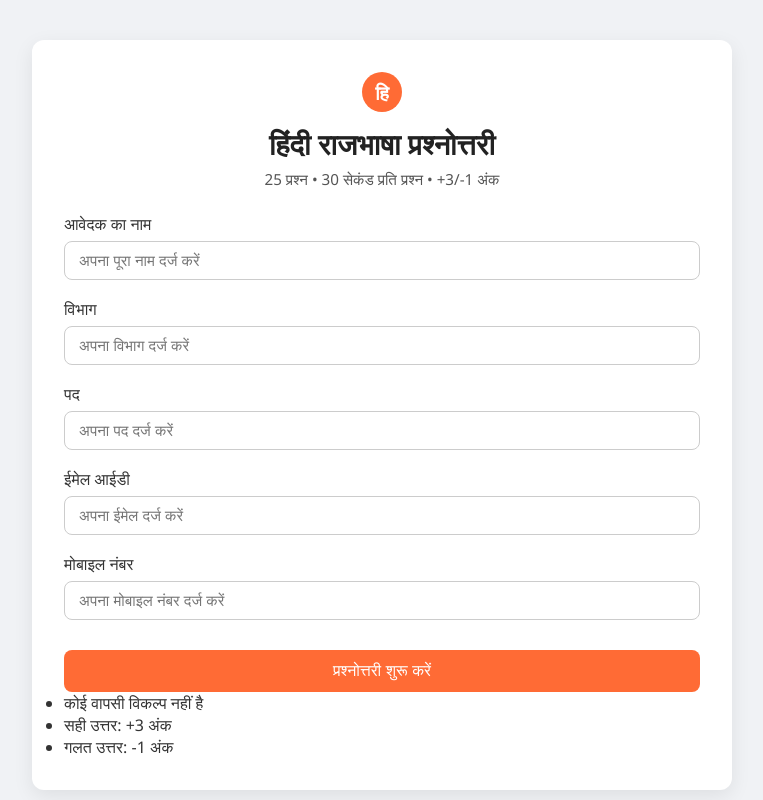
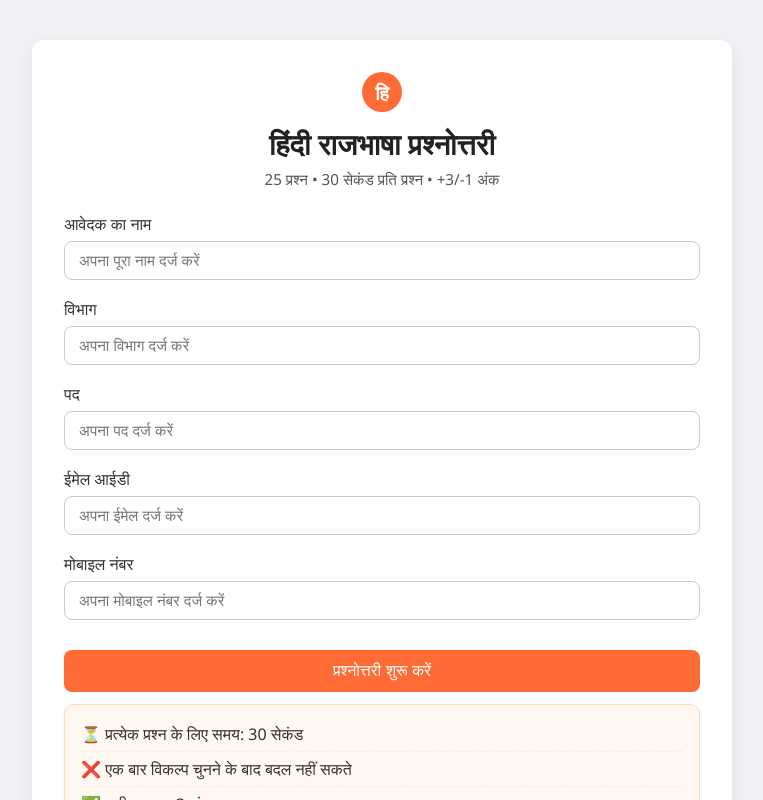
Before and after one commit to hindiquiz2025/hindi-quiz-frontend, a React (Create React App) app: page / in a window 1280 px wide. Shown: the top 800 px of the page, without its empty margins (258-1021 px from the left). Built offline with nearby package versions, Linux system fonts and the light colour scheme.

Commit message:
Final quiz deployment with timer + rules section

```diff
--- a/src/App.css
+++ b/src/App.css
@@ -57,6 +57,28 @@ body {
   width: 40px;
   height: 40px;
   margin-bottom: 12px;
+}
+
+.quiz-info {
+  background: #fff8f0;
+  border: 1px solid #ffd9b3;
+  border-radius: 10px;
+  padding: 12px 16px;
+  margin-top: 12px;
+  font-size: 16px;
+  color: #333;
+  box-shadow: 0 2px 6px rgba(0, 0, 0, 0.05);
+}
+
+.quiz-info li {
+  padding: 6px 0;       /* reduce spacing */
+  border-bottom: 1px dashed #eee;
+}
+
+.quiz-info ul {
+  list-style: none;
+  padding: 0;
+  margin: 0;
 }
 
 /* Registration form */
@@ -127,6 +149,13 @@ button {
   font-weight: 600;
   color: #d9534f;
 }
+
+.circular-timer {
+  margin: 10px auto;
+  display: block;
+
+}
+
 
 /* Progress bar */
 .progress-bar {
--- a/src/App.jsx
+++ b/src/App.jsx
@@ -154,6 +154,59 @@ const questions = [
     correct: 1
   }
 ];
+
+const CircularTimer = ({ timeLeft, duration }) => {
+  const radius = 30
+  const circumference = 2 * Math.PI * radius
+  const progress = (timeLeft / duration) * circumference
+
+  // Decide color based on remaining time
+  let strokeColor = "#2ecc71" // green
+  if (timeLeft <= 10) {
+    strokeColor = "#e63946" // red
+  } else if (timeLeft <= 20) {
+    strokeColor = "#f39c12" // orange
+  }
+
+  return (
+    <svg width="90" height="90" className="circular-timer">
+      <circle
+        cx="45"
+        cy="45"
+        r={radius}
+        stroke="#eee"
+        strokeWidth="6"
+        fill="none"
+      />
+      <circle
+        cx="45"
+        cy="45"
+        r={radius}
+        stroke={strokeColor}
+        strokeWidth="6"
+        fill="none"
+        strokeDasharray={circumference}
+        strokeDashoffset={circumference - progress}
+        strokeLinecap="round"
+        style={{ transition: "stroke-dashoffset 1s linear, stroke 0.5s ease" }}
+      />
+      <text
+        x="50%"
+        y="50%"
+        textAnchor="middle"
+        dominantBaseline="middle"
+        fontSize="18"
+        fontWeight="bold"
+        fill="#333"
+      >
+        {timeLeft}s
+      </text>
+    </svg>
+  )
+}
+
+
+
 
 function App() {
   const [currentScreen, setCurrentScreen] = useState('registration')
@@ -371,9 +424,11 @@ function App() {
 
             <div className="quiz-info">
               <ul>
-                <li>कोई वापसी विकल्प नहीं है</li>
-                <li>सही उत्तर: +3 अंक</li>
-                <li>गलत उत्तर: -1 अंक</li>
+                <li>⏳ प्रत्येक प्रश्न के लिए समय: 30 सेकंड</li>
+                <li>❌ एक बार विकल्प चुनने के बाद बदल नहीं सकते</li>
+                <li>✅ सही उत्तर: +3 अंक</li>
+                <li>❌ गलत उत्तर: -1 अंक</li>
+                <li>🔙 कोई वापसी विकल्प नहीं है</li>
               </ul>
             </div>
           </div>
@@ -390,7 +445,7 @@ function App() {
         <div className="quiz-container">
           <div className="quiz-header">
             <h2>हिंदी राजभाषा प्रश्नोत्तरी</h2>
-            <div className="timer">⏰ {timeLeft}सेकंड</div>
+            <CircularTimer timeLeft={timeLeft} duration={30} />
           </div>
 
           <div className="quiz-progress">
```
